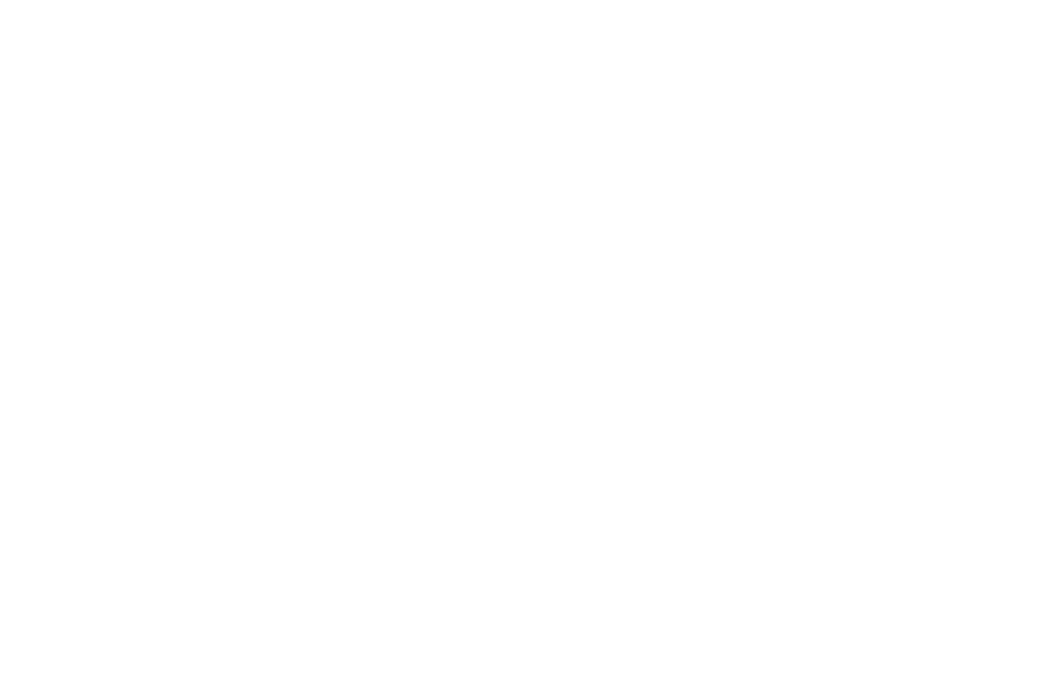
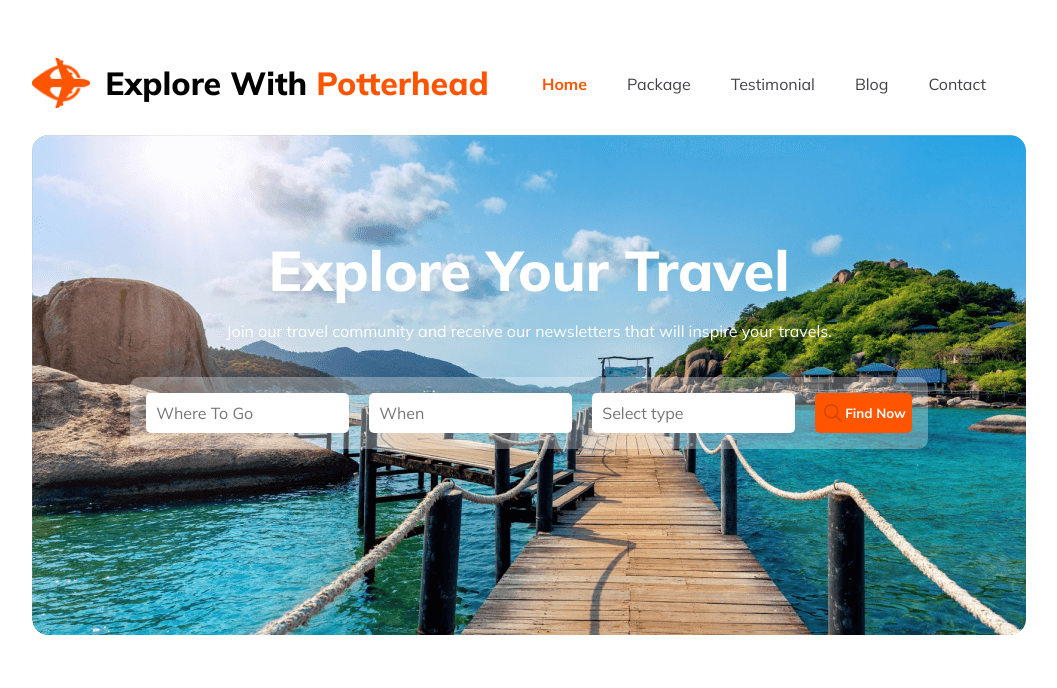
Before and after one commit to ayshakanta/explore-with-potterhead, a plain HTML site: page index.html in a window 1280 px wide. Shown: the whole page, without its empty margins (111-1168 px from the left). Drawn offline with Linux system fonts and the light colour scheme.

Commit message:
added banner section

```diff
--- a/index.html
+++ b/index.html
@@ -1,11 +1,56 @@
 <!DOCTYPE html>
 <html lang="en">
+
 <head>
     <meta charset="UTF-8">
     <meta name="viewport" content="width=device-width, initial-scale=1.0">
-    <title>Document</title>
+    <title>Explore With Potterhead</title>
+    <link rel="stylesheet" href="styles/travel.css">
 </head>
+
 <body>
+    <header>
+        <nav>
+            <div class="pic-heading">
+                <img height="50px" src="Images/Group 40071 (2).png" alt="">
+                <h3>Explore With <span class="potterhead">Potterhead</span></h3>
+            </div>
+
+
+            <ul>
+                <li><a href=""><span class="orange-one">Home</span></a></li>
+                <li><a href="">Package</a></li>
+                <li><a href="">Testimonial</a></li>
+                <li><a href="">Blog</a></li>
+                <li><a href="">Contact</a></li>
+            </ul>
+        </nav>
+
+        <div class="banner">
+            <h2 class="banner-heading">Explore Your Travel</h2>
+            <p class="banner-description">Join our travel community and receive our newsletters that will inspire your travels.</p>
+            <div class="banner-elements">
+                <input type="text" name="" id="banner-input" placeholder="Where To Go">
+                <input type="text" name="" id="banner-input" placeholder="When">
+                <input type="text" name="" id="banner-input" placeholder="Select type">
+                <button class="btn-primary"> <img src="Images/Icon 1.png" alt="">Find Now</button>
+            </div>
+        </div>
+
+    </header>
+
+    <main>
+
+    </main>
+
+
+    <footer>
+
+    </footer>
+
+
 
 </body>
+
+
 </html>
--- a/styles/travel.css
+++ b/styles/travel.css
@@ -0,0 +1,106 @@
+/* mulish font */
+
+@import url('https://fonts.googleapis.com/css2?family=Mulish:wght@300;400;700;800&family=Open+Sans:wght@400;700;800&display=swap');
+
+*{
+    font-family: 'Mulish';
+}
+
+/* heading style */
+
+header{
+    padding: 50px 135px;
+}
+
+nav{
+    display: flex;
+    justify-content: space-between;
+    text-align: center;
+
+}
+.pic-heading{
+    display: inline-flex;
+
+}
+nav > ul{
+
+    display:flex;
+}
+nav li{
+    list-style: none;
+    margin-right: 40px;
+    font-weight: 400;
+    font-size: 1rem;
+}
+
+nav li a{
+    text-decoration: none;
+    color: #424247;
+}
+.orange-one{
+    color: #FF5400;
+    font-weight: 700;
+
+}
+h3{
+    font-weight: 800;
+    font-size: 2rem;
+    margin-top: 5px;
+    margin-left: 15px;
+}
+.potterhead{
+    color: #FF5400;
+}
+
+/* banner styles */
+
+.banner{
+    background-image: url('/Images/Group13.png');
+    background-repeat: no-repeat;
+    margin-top: auto;
+    height: 500px;
+    text-align: center;
+    border-radius: 16px;
+
+
+}
+.banner-heading{
+    font-size: 3.5rem;
+    font-weight: 800;
+    color: white;
+    padding-top: 100px;
+    margin: 0px;
+}
+.banner-description{
+    font-size: 1rem;
+    font-weight: 400;
+    color: white;
+    padding-bottom: 20px;
+}
+.banner-elements{
+    display: inline-flex;
+    gap: 20px;
+    background: rgba(255, 255, 255, 0.30);
+    padding: 1rem;
+    border-radius: 10px;
+
+}
+#banner-input{
+    font-size: 1rem;
+    font-weight: 400;
+    border: none;
+    border-radius: 5px;
+    padding: 10px;
+}
+.btn-primary{
+    font-weight: 700;
+    border-radius: 5px;
+
+    background-color: #FF5400;
+    color: white;
+    border: none;
+    display: inline-flex;
+    align-items: center;
+
+
+}
```
Also changed, not shown: Images/Group13.png (renamed from Images/Group 13 (1) (1).png), Images/Icon 1.png (added).
